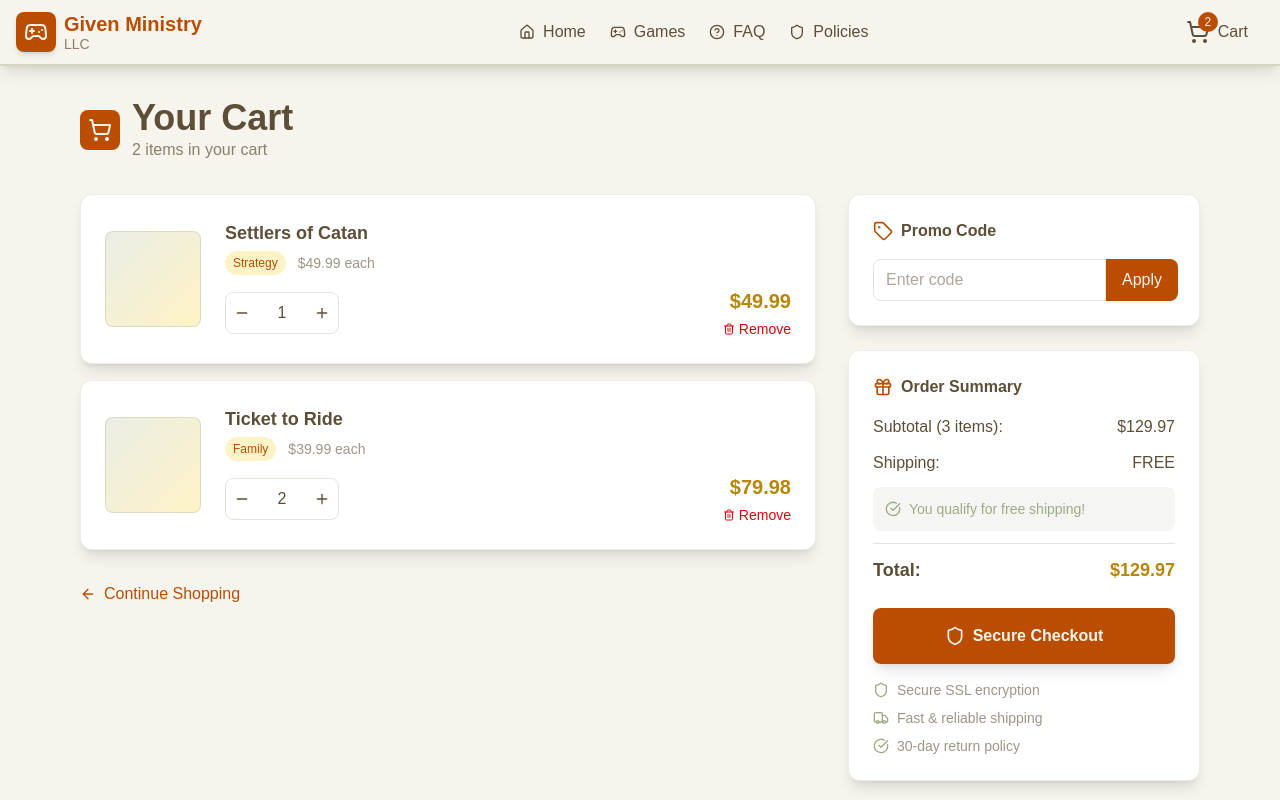
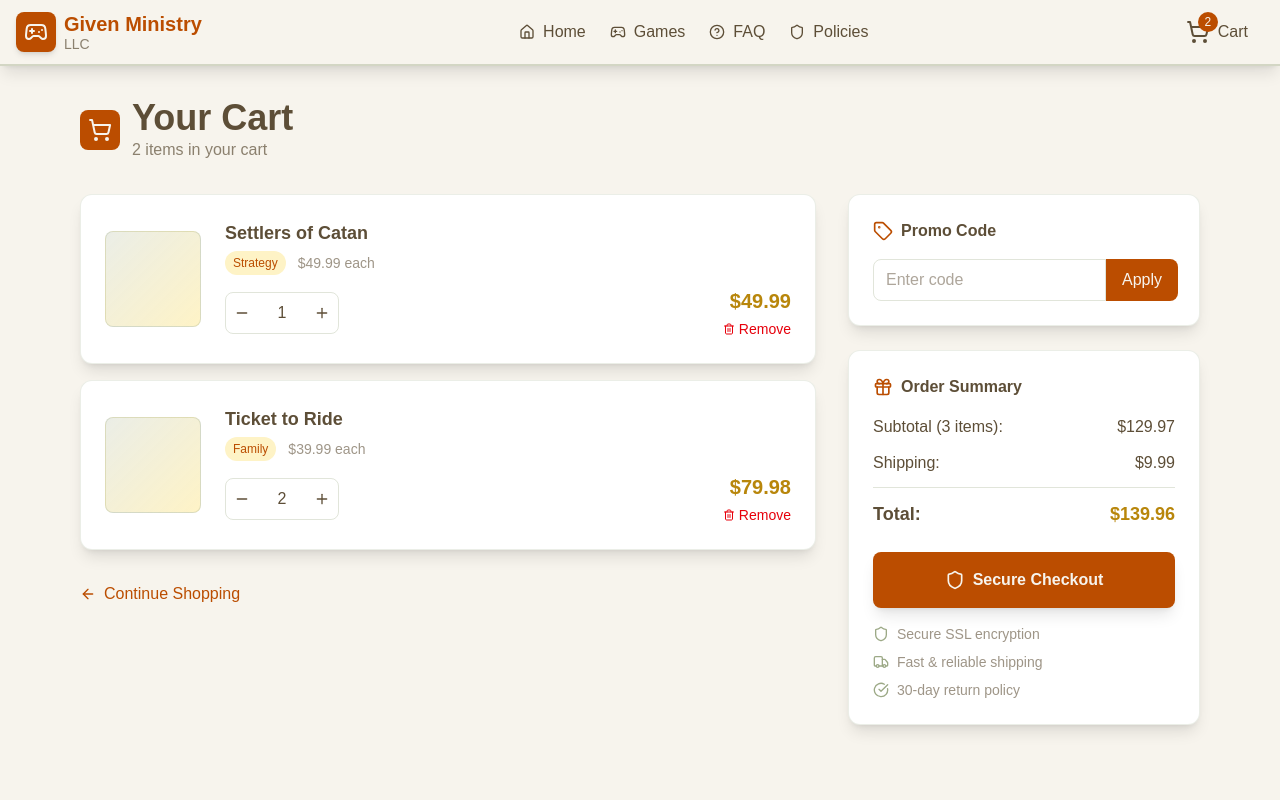
Before and after one commit to givenministryLLC/given-ministry-boardgames, a Next.js app: page /cart in a window 1280 px wide. Shown: the top 800 px of the page. Built offline with nearby package versions, Linux system fonts and the light colour scheme.

Commit message:
get rid of anything that says $50+ is free shipping

```diff
--- a/src/app/cart/page.tsx
+++ b/src/app/cart/page.tsx
@@ -50,7 +50,7 @@
     };
 
     const subtotal = cartItems.reduce((sum, item) => sum + (item.price * item.quantity), 0);
-    const shipping = subtotal > 50 ? 0 : 9.99;
+    const shipping = 9.99; // Fixed shipping cost
     const total = subtotal + shipping;
 
     const handleCheckout = () => {
@@ -200,24 +200,8 @@
                                 </div>
                                 <div className="flex justify-between text-deep-brown">
                                     <span>Shipping:</span>
-                                    <span>{shipping === 0 ? 'FREE' : `$${shipping.toFixed(2)}`}</span>
+                                    <span>${shipping.toFixed(2)}</span>
                                 </div>
-                                {shipping > 0 && (
-                                    <div className="bg-amber-50 p-3 rounded-lg">
-                                        <p className="text-sm text-amber-700 flex items-center space-x-2">
-                                            <Truck className="w-4 h-4" />
-                                            <span>Add ${(50 - subtotal).toFixed(2)} more for free shipping!</span>
-                                        </p>
-                                    </div>
-                                )}
-                                {shipping === 0 && (
-                                    <div className="bg-sage-green/10 p-3 rounded-lg">
-                                        <p className="text-sm text-sage-green flex items-center space-x-2">
-                                            <CheckCircle className="w-4 h-4" />
-                                            <span>You qualify for free shipping!</span>
-                                        </p>
-                                    </div>
-                                )}
                                 <div className="border-t border-sage-green/30 pt-3">
                                     <div className="flex justify-between font-bold text-lg text-deep-brown">
                                         <span>Total:</span>
--- a/src/app/games/[handle]/page.tsx
+++ b/src/app/games/[handle]/page.tsx
@@ -5,7 +5,6 @@
     Clock,
     Tag,
     Shield,
-    Truck,
     Heart,
     Share2,
     Plus,
@@ -295,8 +294,8 @@
                                 <span className="text-sm">Secure checkout</span>
                             </div>
                             <div className="flex items-center space-x-2 text-deep-brown/70">
-                                <Truck className="w-5 h-5 text-sage-green" />
-                                <span className="text-sm">Free shipping $50+</span>
+                                <CheckCircle className="w-5 h-5 text-sage-green" />
+                                <span className="text-sm">30-day returns</span>
                             </div>
                         </div>
                     </div>
--- a/src/app/page.tsx
+++ b/src/app/page.tsx
@@ -267,7 +267,7 @@
                 <Truck className="w-8 h-8 text-amber-700 group-hover:text-warm-cream transition-colors duration-300" />
               </div>
               <h3 className="text-xl font-semibold mb-3 text-amber-700">Fast & Careful Shipping</h3>
-              <p className="text-gray-600">We ship quickly and package with care. Free shipping on orders over $50!</p>
+              <p className="text-gray-600">We ship quickly and package with care to ensure your games arrive safely.</p>
             </div>
 
             <div className="group bg-sage-green/5 p-8 rounded-xl shadow-lg hover:shadow-2xl transition-all duration-300 hover:-translate-y-2 border border-sage-green/20">
@@ -430,8 +430,8 @@
               <div className="flex justify-center mb-2">
                 <Truck className="w-8 h-8 text-sage-green group-hover:scale-110 transition-transform" />
               </div>
-              <div className="text-2xl font-bold text-deep-brown">Free</div>
-              <div className="text-sm text-deep-brown/70">Shipping $50+</div>
+              <div className="text-2xl font-bold text-deep-brown">Fast</div>
+              <div className="text-sm text-deep-brown/70">Shipping</div>
             </div>
             <div className="group">
               <div className="flex justify-center mb-2">
--- a/src/app/policies/page.tsx
+++ b/src/app/policies/page.tsx
@@ -110,21 +110,13 @@
                         <h2 className="text-3xl font-bold text-deep-brown">Shipping</h2>
                     </div>
 
-                    <div className="grid grid-cols-1 md:grid-cols-3 gap-6 mb-6">
+                    <div className="grid grid-cols-1 md:grid-cols-2 gap-6 mb-6">
                         <div className="bg-sage-green/10 p-6 rounded-xl text-center">
                             <div className="bg-sage-green w-12 h-12 rounded-full flex items-center justify-center mx-auto mb-3">
                                 <Clock className="w-6 h-6 text-warm-cream" />
                             </div>
                             <h3 className="font-semibold text-deep-brown mb-2">Fast Processing</h3>
                             <p className="text-deep-brown/80 text-sm">Ships within 1-2 business days</p>
-                        </div>
-
-                        <div className="bg-amber-50 p-6 rounded-xl text-center border-2 border-amber-300">
-                            <div className="bg-amber-700 w-12 h-12 rounded-full flex items-center justify-center mx-auto mb-3">
-                                <Heart className="w-6 h-6 text-warm-cream" />
-                            </div>
-                            <h3 className="font-semibold text-deep-brown mb-2">Free Shipping</h3>
-                            <p className="text-amber-700 text-sm font-medium">Orders $50+</p>
                         </div>
 
                         <div className="bg-sage-green/10 p-6 rounded-xl text-center">
@@ -141,7 +133,7 @@
                         <div className="space-y-2 text-sm text-deep-brown/80">
                             <p>• We ship within the United States only</p>
                             <p>• You'll receive tracking information via email</p>
-                            <p>• Standard shipping is $9.99 (free on orders $50+)</p>
+                            <p>• Standard shipping is $9.99</p>
                             <p>• We package games carefully to prevent damage</p>
                         </div>
                     </div>
```
